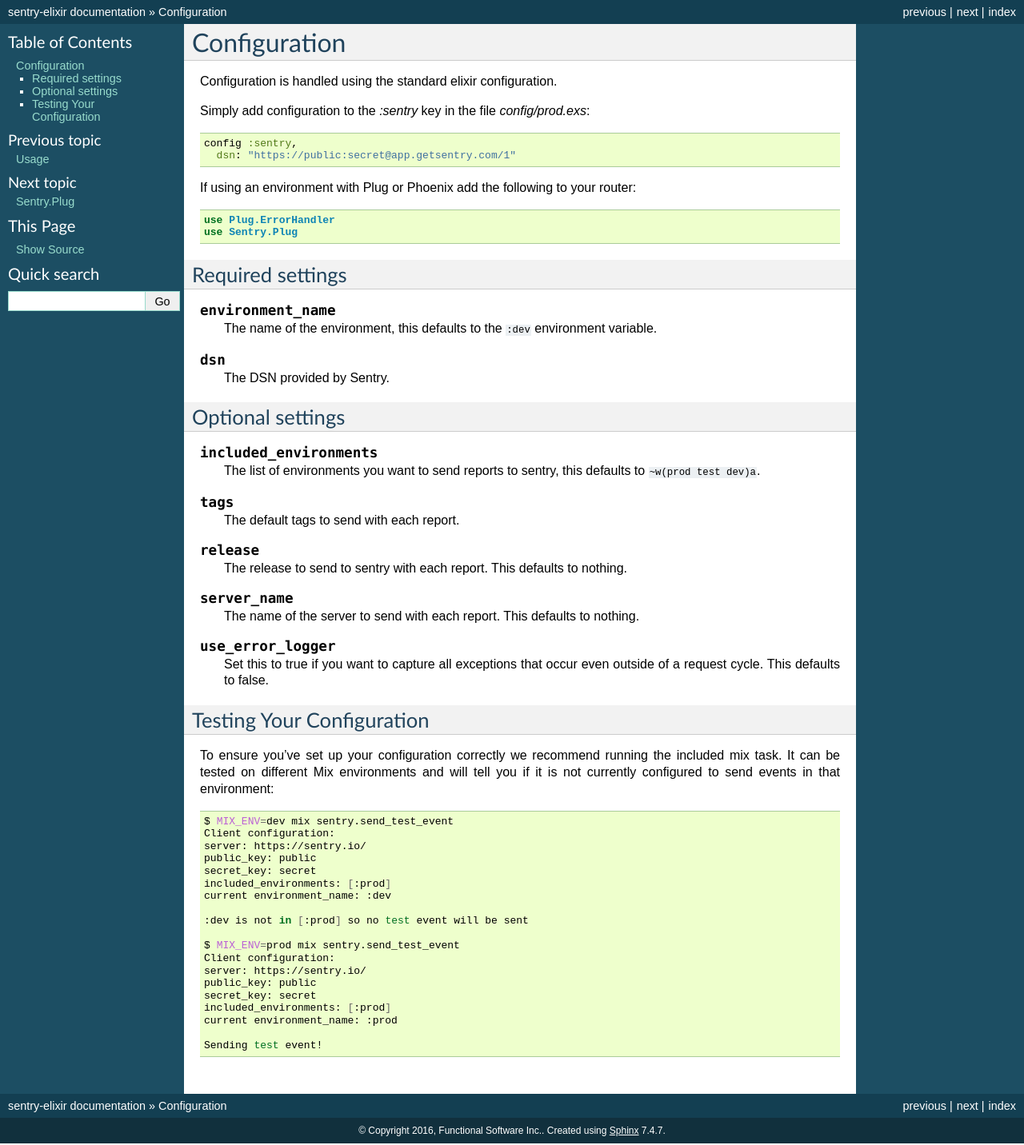
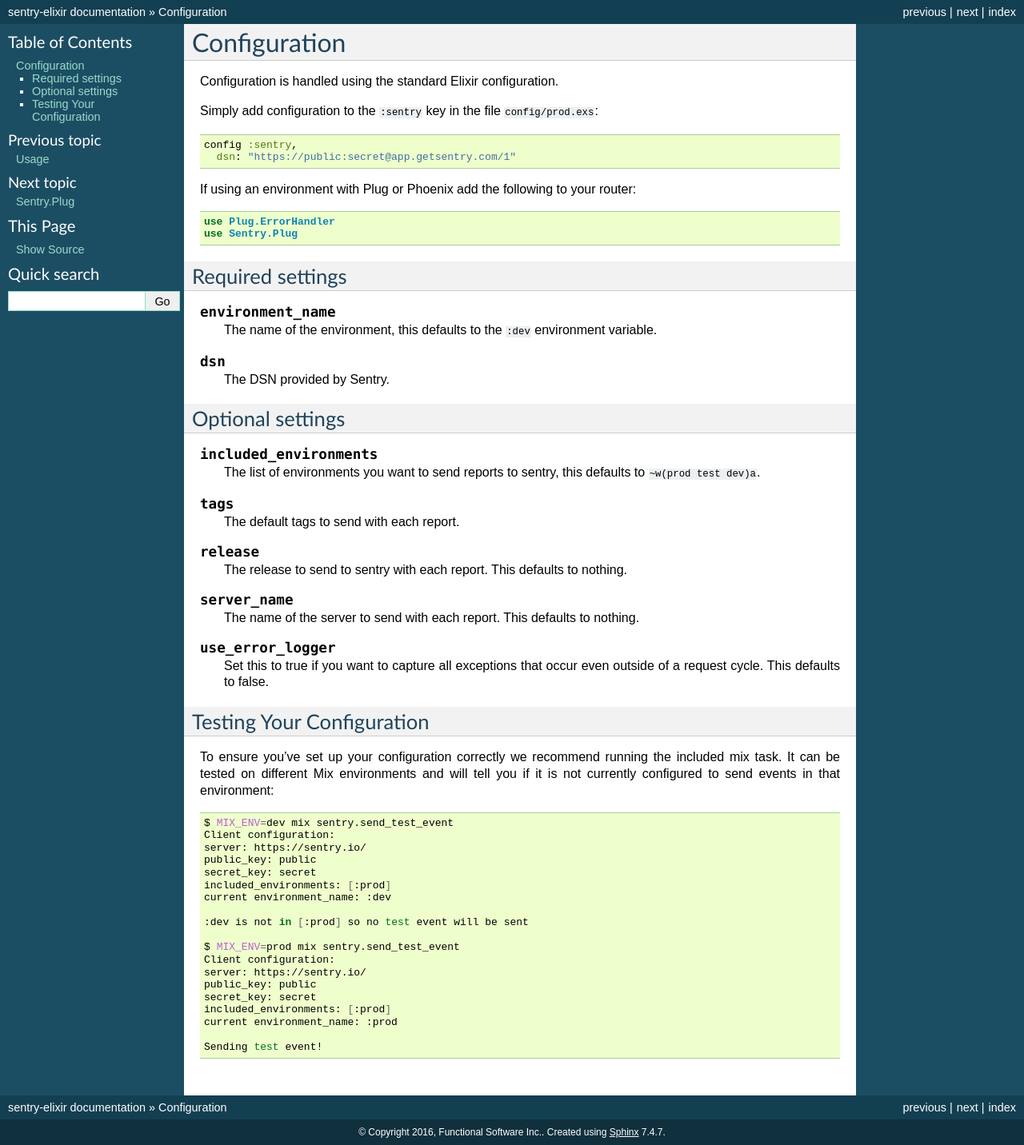
Before and after one commit to getsentry/sentry-elixir, a Sphinx documentation site: the page built from docs/config.rst, in a window 1280 px wide. Shown: the whole page at 80% size. Built offline with Sphinx 7.4.7, drawn with Linux system fonts in a browser that asks for light colours; the version number could not be read and is left out.

Commit message:
fix monospace formatting and capitalization

```diff
--- a/docs/config.rst
+++ b/docs/config.rst
@@ -1,9 +1,9 @@
 Configuration
 =============
 
-Configuration is handled using the standard elixir configuration.
+Configuration is handled using the standard Elixir configuration.
 
-Simply add configuration to the `:sentry` key in the file `config/prod.exs`:
+Simply add configuration to the ``:sentry`` key in the file ``config/prod.exs``:
 
 .. code-block:: elixir
 
```
